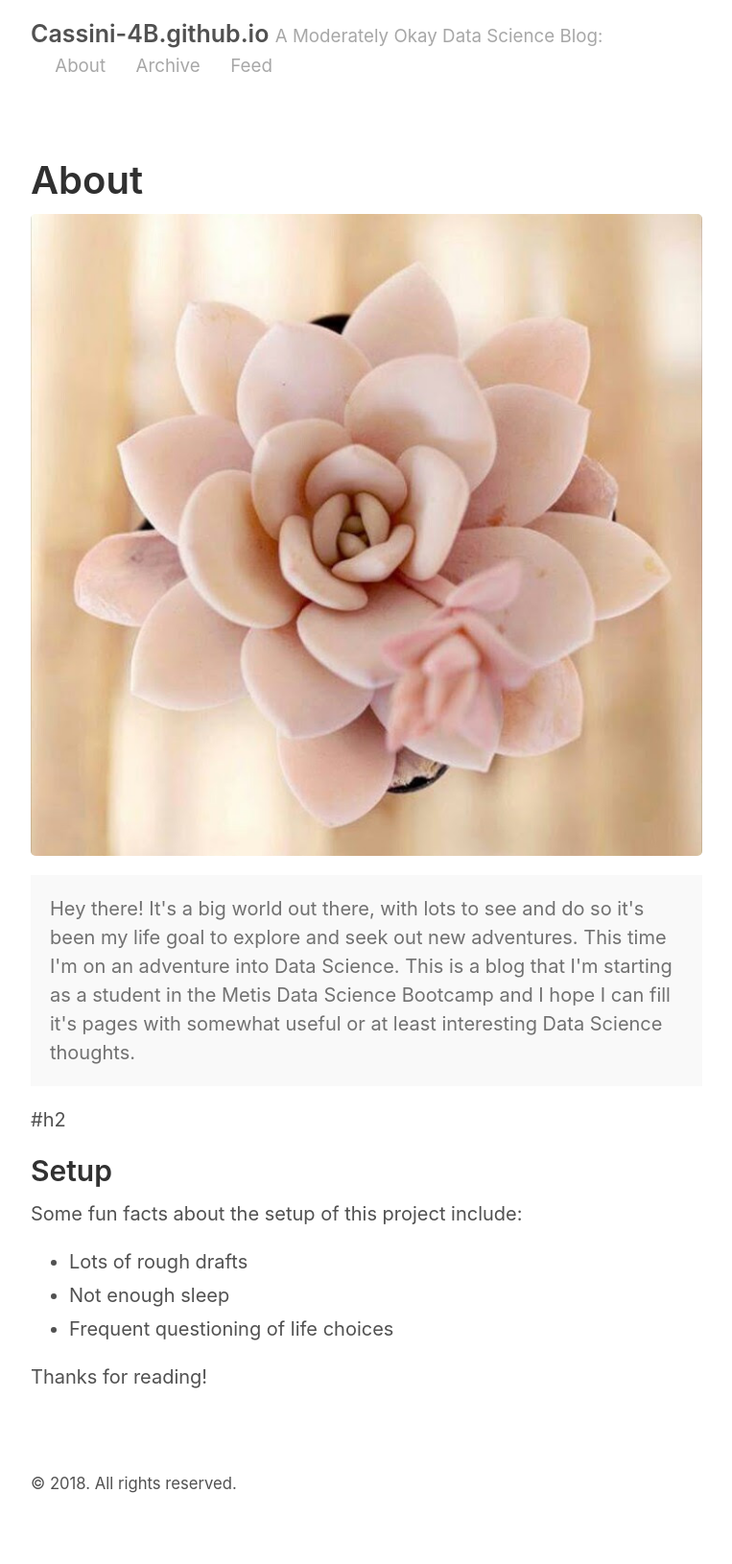
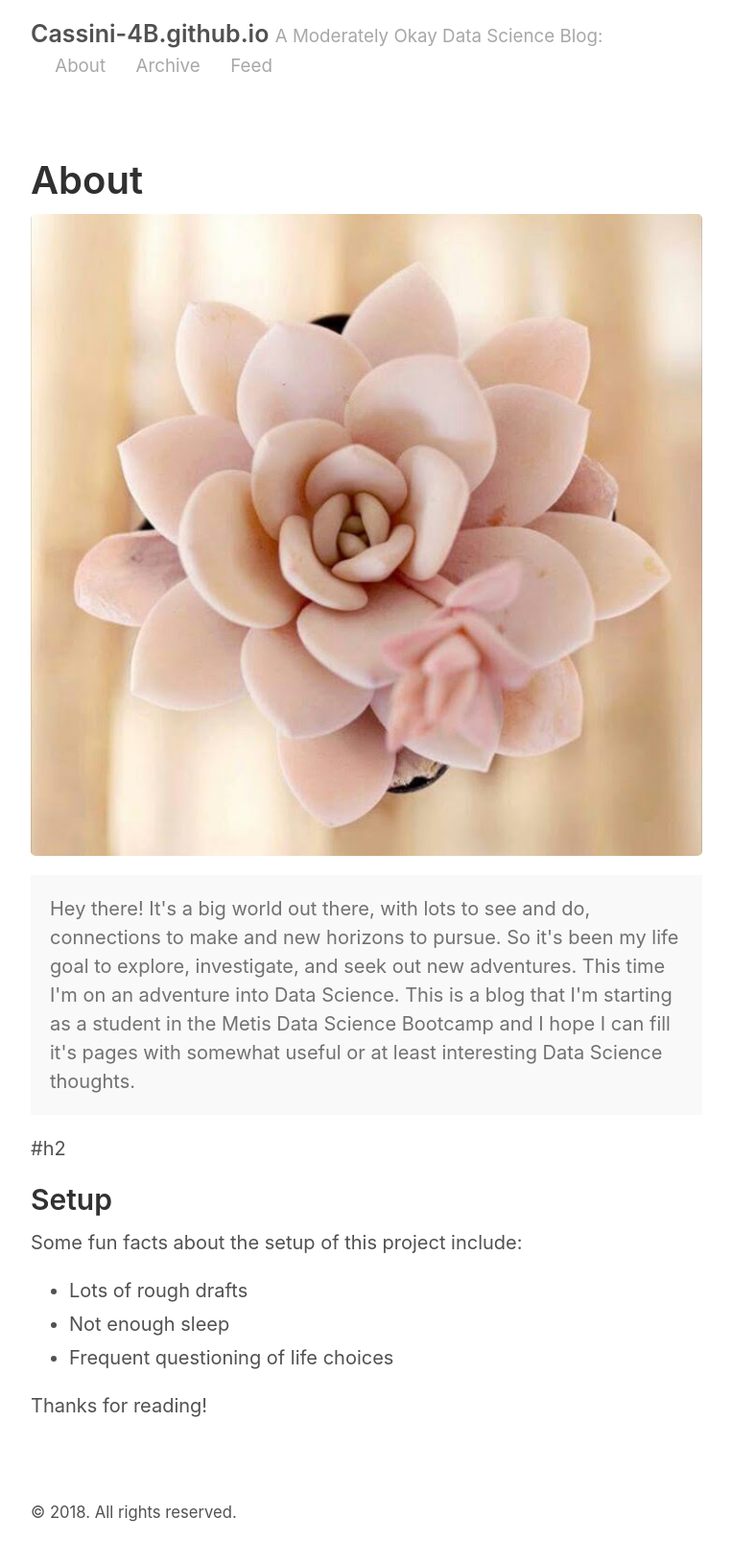
Before and after one commit to Cassini-4B/Cassini-4B.github.io, a Jekyll site: the page built from about.md, in a window 1280 px wide. Shown: the whole page at 96% size, without its empty margins (258-1021 px from the left). Built offline with Jekyll 4.4.1, drawn with Linux system fonts in a browser that asks for light colours; before the commit the page ends 1600 px from its top, so only the background shows below that.

Commit message:
updated about file

```diff
--- a/about.md
+++ b/about.md
@@ -9,7 +9,7 @@
 ![alt text](/pics/about.jpg)
 
 <p class="message">
-  Hey there! It's a big world out there, with lots to see and do so it's been my life goal to explore and seek out new adventures.  This time I'm on an adventure into Data Science.  This is a blog that I'm starting as a student in the Metis Data Science Bootcamp and I hope I can fill it's pages with somewhat useful or at least interesting Data Science thoughts.
+  Hey there! It's a big world out there, with lots to see and do, connections to make and new horizons to pursue.  So it's been my life goal to explore, investigate, and seek out new adventures.  This time I'm on an adventure into Data Science.  This is a blog that I'm starting as a student in the Metis Data Science Bootcamp and I hope I can fill it's pages with somewhat useful or at least interesting Data Science thoughts.
 </p>
 
 
```
